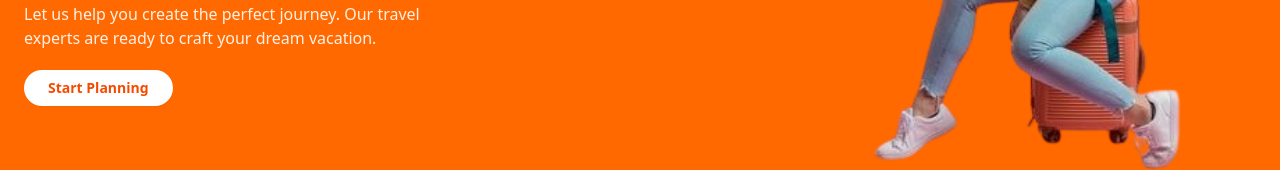
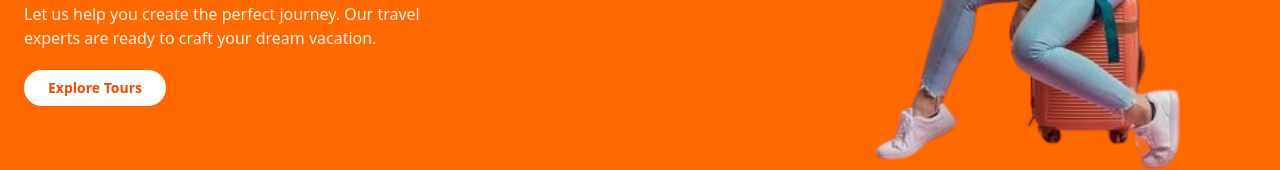
Before and after one commit to Nazmul5691/tour-management-frontend, a React (Vite) app: page / in a window 1280 px wide. Shown: the part 6072-6242 px from the top of the page. Built offline with nearby package versions, Linux system fonts and the light colour scheme; no server answers.

Commit message:
update startAdventure section

```diff
--- a/src/components/modules/homePage/StartAdventure.tsx
+++ b/src/components/modules/homePage/StartAdventure.tsx
@@ -15,9 +15,9 @@ export default function StartAdventure() {
           </p>
           <Button
             variant="secondary"
-            className="bg-white text-orange-600 hover:bg-orange-100 rounded-full px-6 py-2 font-semibold"
+            className="bg-white text-orange-600 hover:cursor-pointer hover:bg-orange-100 rounded-full px-6 py-2 font-semibold"
           >
-            Start Planning
+            Explore Tours
           </Button>
         </div>
 
```
